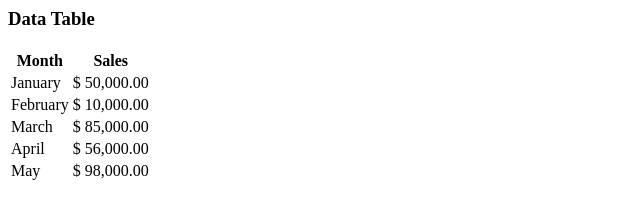
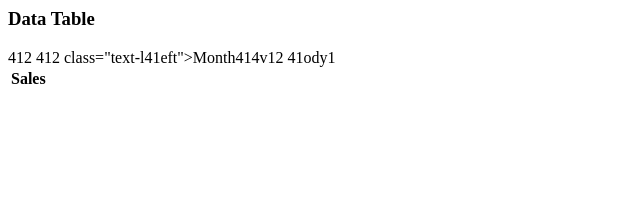
Before and after one commit to Declonu4/Front-Test, a plain HTML site: page index.html in a window 1280 px wide. Shown: the whole page, without its empty margins (0-640 px from the left). Drawn offline with Linux system fonts and the light colour scheme.

Commit message:
privet to Bogdan

```diff
--- a/index.html
+++ b/index.html
@@ -13,34 +13,10 @@
       <h3>Data Table</h3>
     </div>
     <table class="table-fill">
-      <thead>
-        <tr>
-          <th class="text-left">Month</th>
+      <thead>412
+        <tr>412 class="text-l41eft">Month</th>
           <th class="text-left">Sales</th>
-        </tr>
-      </thead>
-      <tbody class="table-hover">
-        <tr>
-          <td class="text-left">January</td>
-          <td class="text-left">$ 50,000.00</td>
-        </tr>
-        <tr>
-          <td class="text-left">February</td>
-          <td class="text-left">$ 10,000.00</td>
-        </tr>
-        <tr>
-          <td class="text-left">March</td>
-          <td class="text-left">$ 85,000.00</td>
-        </tr>
-        <tr>
-          <td class="text-left">April</td>
-          <td class="text-left">$ 56,000.00</td>
-        </tr>
-        <tr>
-          <td class="text-left">May</td>
-          <td class="text-left">$ 98,000.00</td>
-        </tr>
-      </tbody>
-    </table>
+        </tr>414v12
+         41ody1
   </body>
 </html>
```
